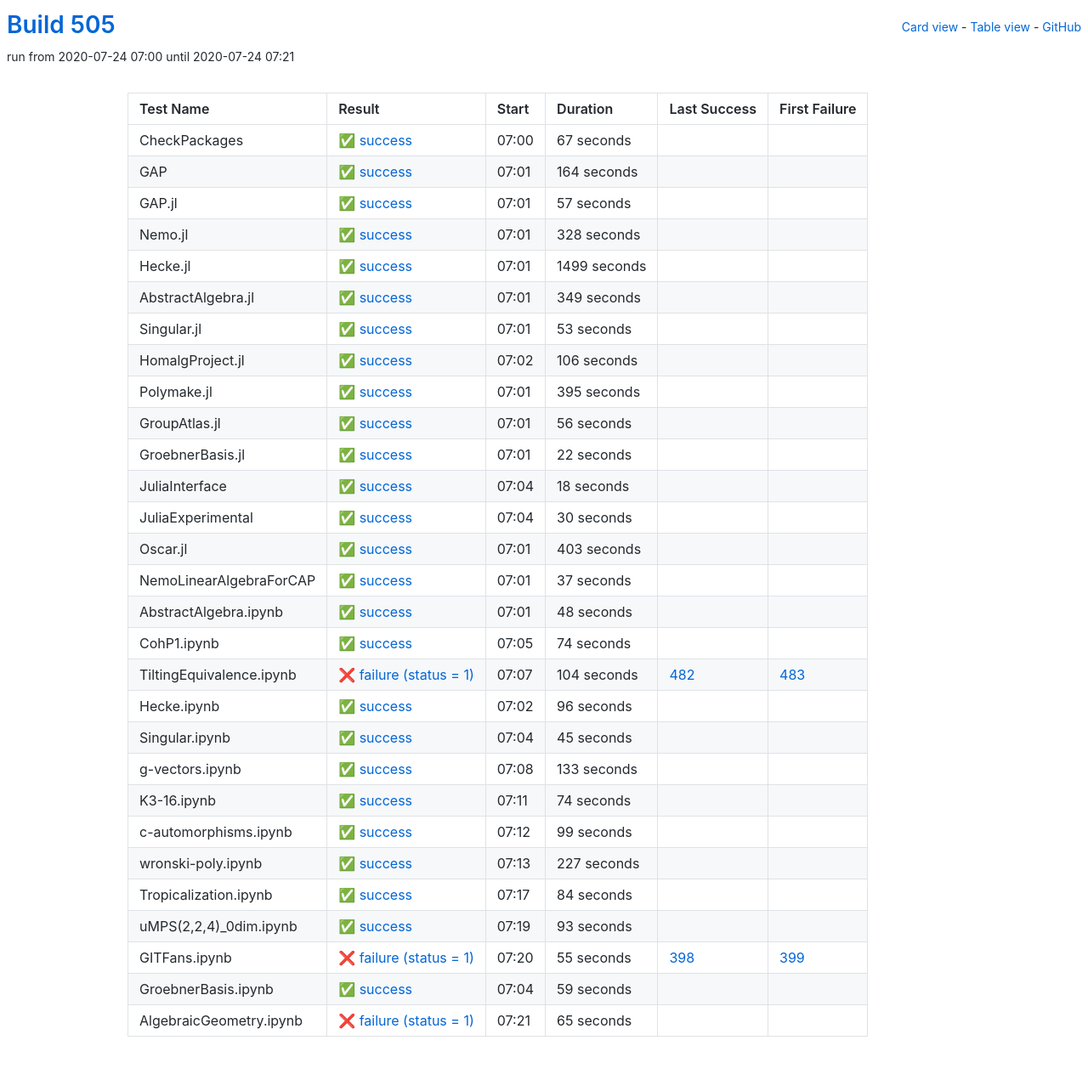
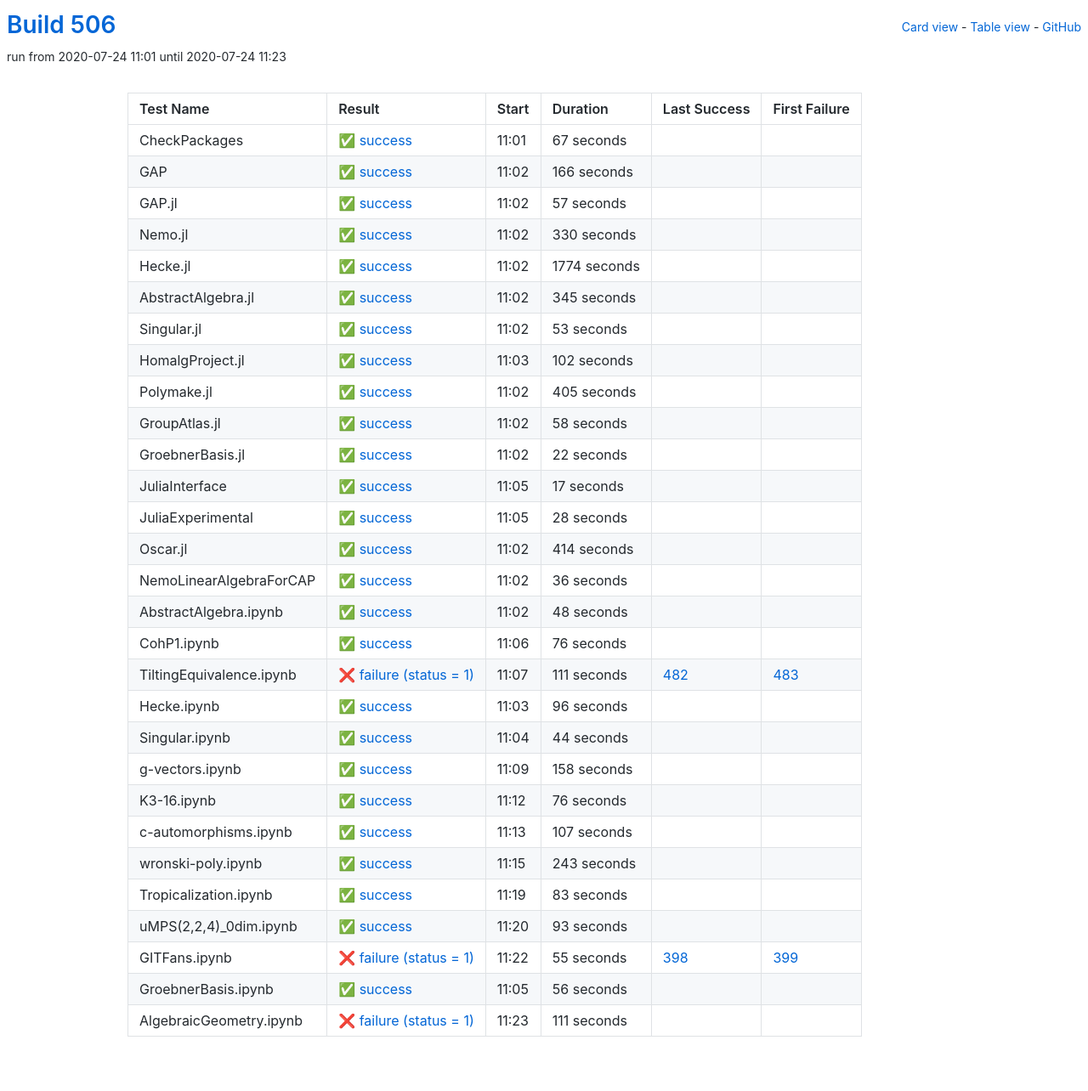
Before and after one commit to oscar-system/oscar-ci-status-stable, a Jekyll site: the page built from table.html, in a window 1280 px wide. Shown: the whole page at 85% size. Built offline with Jekyll 4.4.1, drawn with Linux system fonts in a browser that asks for light colours.

Commit message:
Build #506

```diff
--- a/_data/ci.yml
+++ b/_data/ci.yml
@@ -1,6 +1,6 @@
 ---
-build: 505
-build_url: https://oscarci.mathematik.uni-kl.de/job/oscar-stable/505/
+build: 506
+build_url: https://oscarci.mathematik.uni-kl.de/job/oscar-stable/506/
 job: oscar-stable
 organization: oscar-system
 repo: oscar-ci-status-stable
@@ -8,8 +8,8 @@ repourl: https://github.com/oscar-system/oscar-ci-status-stable
 tests:
 - name: CheckPackages
   id: checkpackages
-  log: https://oscarci.mathematik.uni-kl.de/job/oscar-stable/505/artifact/logs/build-505/CheckPackages.log
-  start: 2020-07-24 07:00
+  log: https://oscarci.mathematik.uni-kl.de/job/oscar-stable/506/artifact/logs/build-506/CheckPackages.log
+  start: 2020-07-24 11:01
   success: true
   exitcode: 0
   status: success
@@ -20,20 +20,20 @@ tests:
   first_failure_url:
 - name: GAP
   id: gap
-  log: https://oscarci.mathematik.uni-kl.de/job/oscar-stable/505/artifact/logs/build-505/GAP.log
-  start: 2020-07-24 07:01
+  log: https://oscarci.mathematik.uni-kl.de/job/oscar-stable/506/artifact/logs/build-506/GAP.log
+  start: 2020-07-24 11:02
   success: true
   exitcode: 0
   status: success
-  duration: 164
+  duration: 166
   last_success: false
   last_success_url:
   first_failure: false
   first_failure_url:
 - name: GAP.jl
   id: gap-jl
-  log: https://oscarci.mathematik.uni-kl.de/job/oscar-stable/505/artifact/logs/build-505/GAP.jl.log
-  start: 2020-07-24 07:01
+  log: https://oscarci.mathematik.uni-kl.de/job/oscar-stable/506/artifact/logs/build-506/GAP.jl.log
+  start: 2020-07-24 11:02
   success: true
   exitcode: 0
   status: success
@@ -44,44 +44,44 @@ tests:
   first_failure_url:
 - name: Nemo.jl
   id: nemo-jl
-  log: https://oscarci.mathematik.uni-kl.de/job/oscar-stable/505/artifact/logs/build-505/Nemo.jl.log
-  start: 2020-07-24 07:01
+  log: https://oscarci.mathematik.uni-kl.de/job/oscar-stable/506/artifact/logs/build-506/Nemo.jl.log
+  start: 2020-07-24 11:02
   success: true
   exitcode: 0
   status: success
-  duration: 328
+  duration: 330
   last_success: false
   last_success_url:
   first_failure: false
   first_failure_url:
 - name: Hecke.jl
   id: hecke-jl
-  log: https://oscarci.mathematik.uni-kl.de/job/oscar-stable/505/artifact/logs/build-505/Hecke.jl.log
-  start: 2020-07-24 07:01
+  log: https://oscarci.mathematik.uni-kl.de/job/oscar-stable/506/artifact/logs/build-506/Hecke.jl.log
+  start: 2020-07-24 11:02
   success: true
   exitcode: 0
   status: success
-  duration: 1499
+  duration: 1774
   last_success: false
   last_success_url:
   first_failure: false
   first_failure_url:
 - name: AbstractAlgebra.jl
   id: abstractalgebra-jl
-  log: https://oscarci.mathematik.uni-kl.de/job/oscar-stable/505/artifact/logs/build-505/AbstractAlgebra.jl.log
-  start: 2020-07-24 07:01
+  log: https://oscarci.mathematik.uni-kl.de/job/oscar-stable/506/artifact/logs/build-506/AbstractAlgebra.jl.log
+  start: 2020-07-24 11:02
   success: true
   exitcode: 0
   status: success
-  duration: 349
+  duration: 345
   last_success: false
   last_success_url:
   first_failure: false
   first_failure_url:
 - name: Singular.jl
   id: singular-jl
-  log: https://oscarci.mathematik.uni-kl.de/job/oscar-stable/505/artifact/logs/build-505/Singular.jl.log
-  start: 2020-07-24 07:01
+  log: https://oscarci.mathematik.uni-kl.de/job/oscar-stable/506/artifact/logs/build-506/Singular.jl.log
+  start: 2020-07-24 11:02
   success: true
   exitcode: 0
   status: success
@@ -92,44 +92,44 @@ tests:
   first_failure_url:
 - name: HomalgProject.jl
   id: homalgproject-jl
-  log: https://oscarci.mathematik.uni-kl.de/job/oscar-stable/505/artifact/logs/build-505/HomalgProject.jl.log
-  start: 2020-07-24 07:02
+  log: https://oscarci.mathematik.uni-kl.de/job/oscar-stable/506/artifact/logs/build-506/HomalgProject.jl.log
+  start: 2020-07-24 11:03
   success: true
   exitcode: 0
   status: success
-  duration: 106
+  duration: 102
   last_success: false
   last_success_url:
   first_failure: false
   first_failure_url:
 - name: Polymake.jl
   id: polymake-jl
-  log: https://oscarci.mathematik.uni-kl.de/job/oscar-stable/505/artifact/logs/build-505/Polymake.jl.log
-  start: 2020-07-24 07:01
+  log: https://oscarci.mathematik.uni-kl.de/job/oscar-stable/506/artifact/logs/build-506/Polymake.jl.log
+  start: 2020-07-24 11:02
   success: true
   exitcode: 0
   status: success
-  duration: 395
+  duration: 405
   last_success: false
   last_success_url:
   first_failure: false
   first_failure_url:
 - name: GroupAtlas.jl
   id: groupatlas-jl
-  log: https://oscarci.mathematik.uni-kl.de/job/oscar-stable/505/artifact/logs/build-505/GroupAtlas.jl.log
-  start: 2020-07-24 07:01
+  log: https://oscarci.mathematik.uni-kl.de/job/oscar-stable/506/artifact/logs/build-506/GroupAtlas.jl.log
+  start: 2020-07-24 11:02
   success: true
   exitcode: 0
   status: success
-  duration: 56
+  duration: 58
   last_success: false
   last_success_url:
   first_failure: false
   first_failure_url:
 - name: GroebnerBasis.jl
   id: groebnerbasis-jl
-  log: https://oscarci.mathematik.uni-kl.de/job/oscar-stable/505/artifact/logs/build-505/GroebnerBasis.jl.log
-  start: 2020-07-24 07:01
+  log: https://oscarci.mathematik.uni-kl.de/job/oscar-stable/506/artifact/logs/build-506/GroebnerBasis.jl.log
+  start: 2020-07-24 11:02
   success: true
   exitcode: 0
   status: success
@@ -140,56 +140,56 @@ tests:
   first_failure_url:
 - name: JuliaInterface
   id: juliainterface
-  log: https://oscarci.mathematik.uni-kl.de/job/oscar-stable/505/artifact/logs/build-505/JuliaInterface.log
-  start: 2020-07-24 07:04
+  log: https://oscarci.mathematik.uni-kl.de/job/oscar-stable/506/artifact/logs/build-506/JuliaInterface.log
+  start: 2020-07-24 11:05
   success: true
   exitcode: 0
   status: success
-  duration: 18
+  duration: 17
   last_success: false
   last_success_url:
   first_failure: false
   first_failure_url:
 - name: JuliaExperimental
   id: juliaexperimental
-  log: https://oscarci.mathematik.uni-kl.de/job/oscar-stable/505/artifact/logs/build-505/JuliaExperimental.log
-  start: 2020-07-24 07:04
+  log: https://oscarci.mathematik.uni-kl.de/job/oscar-stable/506/artifact/logs/build-506/JuliaExperimental.log
+  start: 2020-07-24 11:05
   success: true
   exitcode: 0
   status: success
-  duration: 30
+  duration: 28
   last_success: false
   last_success_url:
   first_failure: false
   first_failure_url:
 - name: Oscar.jl
   id: oscar-jl
-  log: https://oscarci.mathematik.uni-kl.de/job/oscar-stable/505/artifact/logs/build-505/Oscar.jl.log
-  start: 2020-07-24 07:01
+  log: https://oscarci.mathematik.uni-kl.de/job/oscar-stable/506/artifact/logs/build-506/Oscar.jl.log
+  start: 2020-07-24 11:02
   success: true
   exitcode: 0
   status: success
-  duration: 403
+  duration: 414
   last_success: false
   last_success_url:
   first_failure: false
   first_failure_url:
 - name: NemoLinearAlgebraForCAP
   id: nemolinearalgebraforcap
-  log: https://oscarci.mathematik.uni-kl.de/job/oscar-stable/505/artifact/logs/build-505/NemoLinearAlgebraForCAP.log
-  start: 2020-07-24 07:01
+  log: https://oscarci.mathematik.uni-kl.de/job/oscar-stable/506/artifact/logs/build-506/NemoLinearAlgebraForCAP.log
+  start: 2020-07-24 11:02
   success: true
   exitcode: 0
   status: success
-  duration: 37
+  duration: 36
   last_success: false
   last_success_url:
   first_failure: false
   first_failure_url:
 - name: AbstractAlgebra.ipynb
   id: abstractalgebra-ipynb
-  log: https://oscarci.mathematik.uni-kl.de/job/oscar-stable/505/artifact/logs/build-505/AbstractAlgebra.ipynb.log
-  start: 2020-07-24 07:01
+  log: https://oscarci.mathematik.uni-kl.de/job/oscar-stable/506/artifact/logs/build-506/AbstractAlgebra.ipynb.log
+  start: 2020-07-24 11:02
   success: true
   exitcode: 0
   status: success
@@ -200,32 +200,32 @@ tests:
   first_failure_url:
 - name: CohP1.ipynb
   id: cohp1-ipynb
-  log: https://oscarci.mathematik.uni-kl.de/job/oscar-stable/505/artifact/logs/build-505/CohP1.ipynb.log
-  start: 2020-07-24 07:05
+  log: https://oscarci.mathematik.uni-kl.de/job/oscar-stable/506/artifact/logs/build-506/CohP1.ipynb.log
+  start: 2020-07-24 11:06
   success: true
   exitcode: 0
   status: success
-  duration: 74
+  duration: 76
   last_success: false
   last_success_url:
   first_failure: false
   first_failure_url:
 - name: TiltingEquivalence.ipynb
   id: tiltingequivalence-ipynb
-  log: https://oscarci.mathematik.uni-kl.de/job/oscar-stable/505/artifact/logs/build-505/TiltingEquivalence.ipynb.log
-  start: 2020-07-24 07:07
+  log: https://oscarci.mathematik.uni-kl.de/job/oscar-stable/506/artifact/logs/build-506/TiltingEquivalence.ipynb.log
+  start: 2020-07-24 11:07
   success: false
   exitcode: 1
   status: failure
-  duration: 104
+  duration: 111
   last_success: 482
   last_success_url: https://oscarci.mathematik.uni-kl.de/job/oscar-stable/482/
   first_failure: 483
   first_failure_url: https://oscarci.mathematik.uni-kl.de/job/oscar-stable/483/
 - name: Hecke.ipynb
   id: hecke-ipynb
-  log: https://oscarci.mathematik.uni-kl.de/job/oscar-stable/505/artifact/logs/build-505/Hecke.ipynb.log
-  start: 2020-07-24 07:02
+  log: https://oscarci.mathematik.uni-kl.de/job/oscar-stable/506/artifact/logs/build-506/Hecke.ipynb.log
+  start: 2020-07-24 11:03
   success: true
   exitcode: 0
   status: success
@@ -236,80 +236,80 @@ tests:
   first_failure_url:
 - name: Singular.ipynb
   id: singular-ipynb
-  log: https://oscarci.mathematik.uni-kl.de/job/oscar-stable/505/artifact/logs/build-505/Singular.ipynb.log
-  start: 2020-07-24 07:04
+  log: https://oscarci.mathematik.uni-kl.de/job/oscar-stable/506/artifact/logs/build-506/Singular.ipynb.log
+  start: 2020-07-24 11:04
   success: true
   exitcode: 0
   status: success
-  duration: 45
+  duration: 44
   last_success: false
   last_success_url:
   first_failure: false
   first_failure_url:
 - name: g-vectors.ipynb
   id: g-vectors-ipynb
-  log: https://oscarci.mathematik.uni-kl.de/job/oscar-stable/505/artifact/logs/build-505/g-vectors.ipynb.log
-  start: 2020-07-24 07:08
+  log: https://oscarci.mathematik.uni-kl.de/job/oscar-stable/506/artifact/logs/build-506/g-vectors.ipynb.log
+  start: 2020-07-24 11:09
   success: true
   exitcode: 0
   status: success
-  duration: 133
+  duration: 158
   last_success: false
   last_success_url:
   first_failure: false
   first_failure_url:
 - name: K3-16.ipynb
   id: k3-16-ipynb
-  log: https://oscarci.mathematik.uni-kl.de/job/oscar-stable/505/artifact/logs/build-505/K3-16.ipynb.log
-  start: 2020-07-24 07:11
+  log: https://oscarci.mathematik.uni-kl.de/job/oscar-stable/506/artifact/logs/build-506/K3-16.ipynb.log
+  start: 2020-07-24 11:12
   success: true
   exitcode: 0
   status: success
-  duration: 74
+  duration: 76
   last_success: false
   last_success_url:
   first_failure: false
   first_failure_url:
 - name: c-automorphisms.ipynb
   id: c-automorphisms-ipynb
-  log: https://oscarci.mathematik.uni-kl.de/job/oscar-stable/505/artifact/logs/build-505/c-automorphisms.ipynb.log
-  start: 2020-07-24 07:12
+  log: https://oscarci.mathematik.uni-kl.de/job/oscar-stable/506/artifact/logs/build-506/c-automorphisms.ipynb.log
+  start: 2020-07-24 11:13
   success: true
   exitcode: 0
   status: success
-  duration: 99
+  duration: 107
   last_success: false
   last_success_url:
   first_failure: false
   first_failure_url:
 - name: wronski-poly.ipynb
   id: wronski-poly-ipynb
-  log: https://oscarci.mathematik.uni-kl.de/job/oscar-stable/505/artifact/logs/build-505/wronski-poly.ipynb.log
-  start: 2020-07-24 07:13
+  log: https://oscarci.mathematik.uni-kl.de/job/oscar-stable/506/artifact/logs/build-506/wronski-poly.ipynb.log
+  start: 2020-07-24 11:15
   success: true
   exitcode: 0
   status: success
-  duration: 227
+  duration: 243
   last_success: false
   last_success_url:
   first_failure: false
   first_failure_url:
 - name: Tropicalization.ipynb
   id: tropicalization-ipynb
-  log: https://oscarci.mathematik.uni-kl.de/job/oscar-stable/505/artifact/logs/build-505/Tropicalization.ipynb.log
-  start: 2020-07-24 07:17
+  log: https://oscarci.mathematik.uni-kl.de/job/oscar-stable/506/artifact/logs/build-506/Tropicalization.ipynb.log
+  start: 2020-07-24 11:19
   success: true
   exitcode: 0
   status: success
-  duration: 84
+  duration: 83
   last_success: false
   last_success_url:
   first_failure: false
   first_failure_url:
 - name: uMPS(2,2,4)_0dim.ipynb
   id: umps-2-2-4-0dim-ipynb
-  log: https://oscarci.mathematik.uni-kl.de/job/oscar-stable/505/artifact/logs/build-505/uMPS-2-2-4-_0dim.ipynb.log
-  start: 2020-07-24 07:19
+  log: https://oscarci.mathematik.uni-kl.de/job/oscar-stable/506/artifact/logs/build-506/uMPS-2-2-4-_0dim.ipynb.log
+  start: 2020-07-24 11:20
   success: true
   exitcode: 0
   status: success
@@ -320,8 +320,8 @@ tests:
   first_failure_url:
 - name: GITFans.ipynb
   id: gitfans-ipynb
-  log: https://oscarci.mathematik.uni-kl.de/job/oscar-stable/505/artifact/logs/build-505/GITFans.ipynb.log
-  start: 2020-07-24 07:20
+  log: https://oscarci.mathematik.uni-kl.de/job/oscar-stable/506/artifact/logs/build-506/GITFans.ipynb.log
+  start: 2020-07-24 11:22
   success: false
   exitcode: 1
   status: failure
@@ -332,24 +332,24 @@ tests:
   first_failure_url: https://oscarci.mathematik.uni-kl.de/job/oscar-stable/399/
 - name: GroebnerBasis.ipynb
   id: groebnerbasis-ipynb
-  log: https://oscarci.mathematik.uni-kl.de/job/oscar-stable/505/artifact/logs/build-505/GroebnerBasis.ipynb.log
-  start: 2020-07-24 07:04
+  log: https://oscarci.mathematik.uni-kl.de/job/oscar-stable/506/artifact/logs/build-506/GroebnerBasis.ipynb.log
+  start: 2020-07-24 11:05
   success: true
   exitcode: 0
   status: success
-  duration: 59
+  duration: 56
   last_success: false
   last_success_url:
   first_failure: false
   first_failure_url:
 - name: AlgebraicGeometry.ipynb
   id: algebraicgeometry-ipynb
-  log: https://oscarci.mathematik.uni-kl.de/job/oscar-stable/505/artifact/logs/build-505/AlgebraicGeometry.ipynb.log
-  start: 2020-07-24 07:21
+  log: https://oscarci.mathematik.uni-kl.de/job/oscar-stable/506/artifact/logs/build-506/AlgebraicGeometry.ipynb.log
+  start: 2020-07-24 11:23
   success: false
   exitcode: 1
   status: failure
-  duration: 65
+  duration: 111
   last_success: false
   last_success_url:
   first_failure: false
--- a/_data/github.yml
+++ b/_data/github.yml
@@ -27,3 +27,4 @@ Tropicalization.ipynb: https://github.com/micjoswig/oscar-notebooks
 GITFans.ipynb: https://github.com/oscar-system/GITFans
 GroebnerBasis.ipynb: https://github.com/ederc/GroebnerBasisNotebooks
 TiltingEquivalence.ipynb: https://github.com/homalg-project/CapHomalgNotebooks
+AlgebraicGeometry.ipynb: https://github.com/oscar-system/OSCARBinder
```
Also changed, not shown: README.md.
